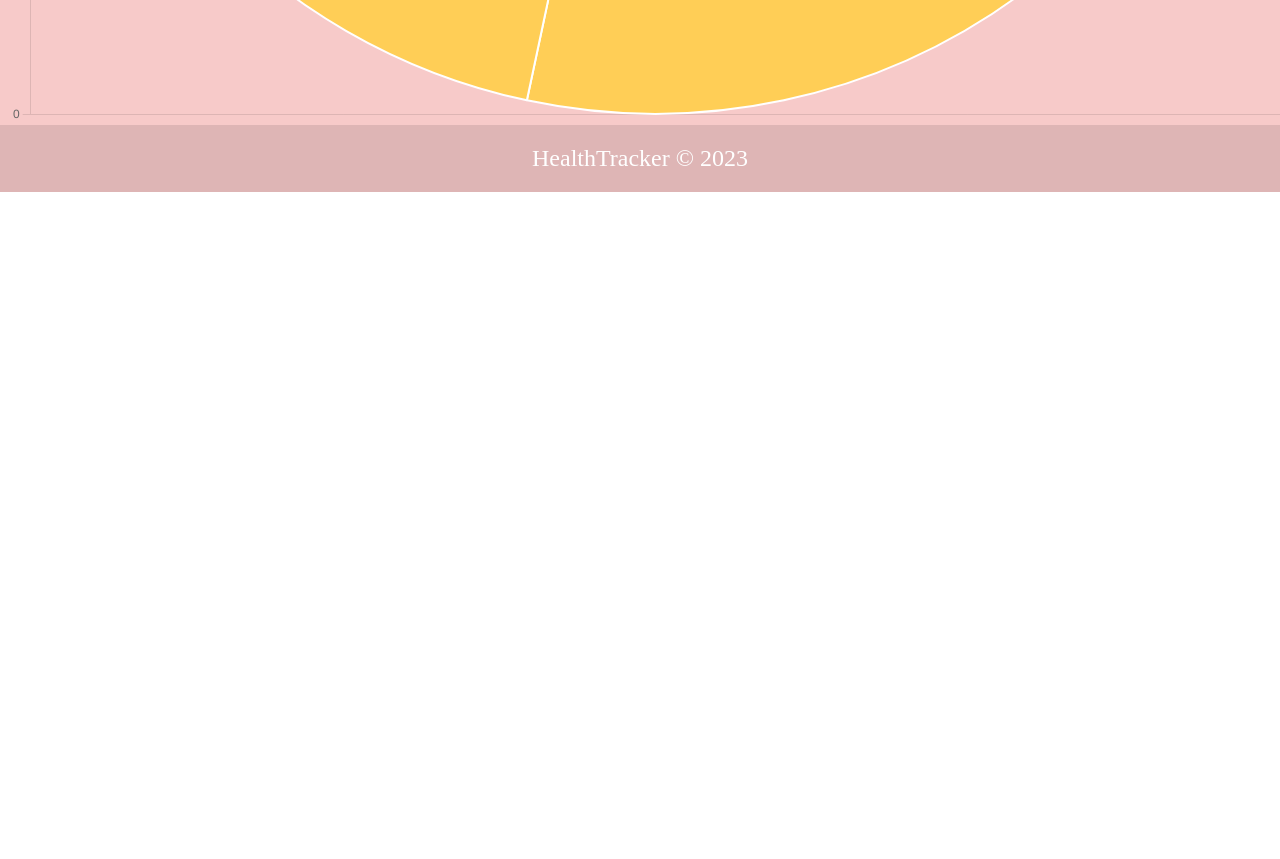
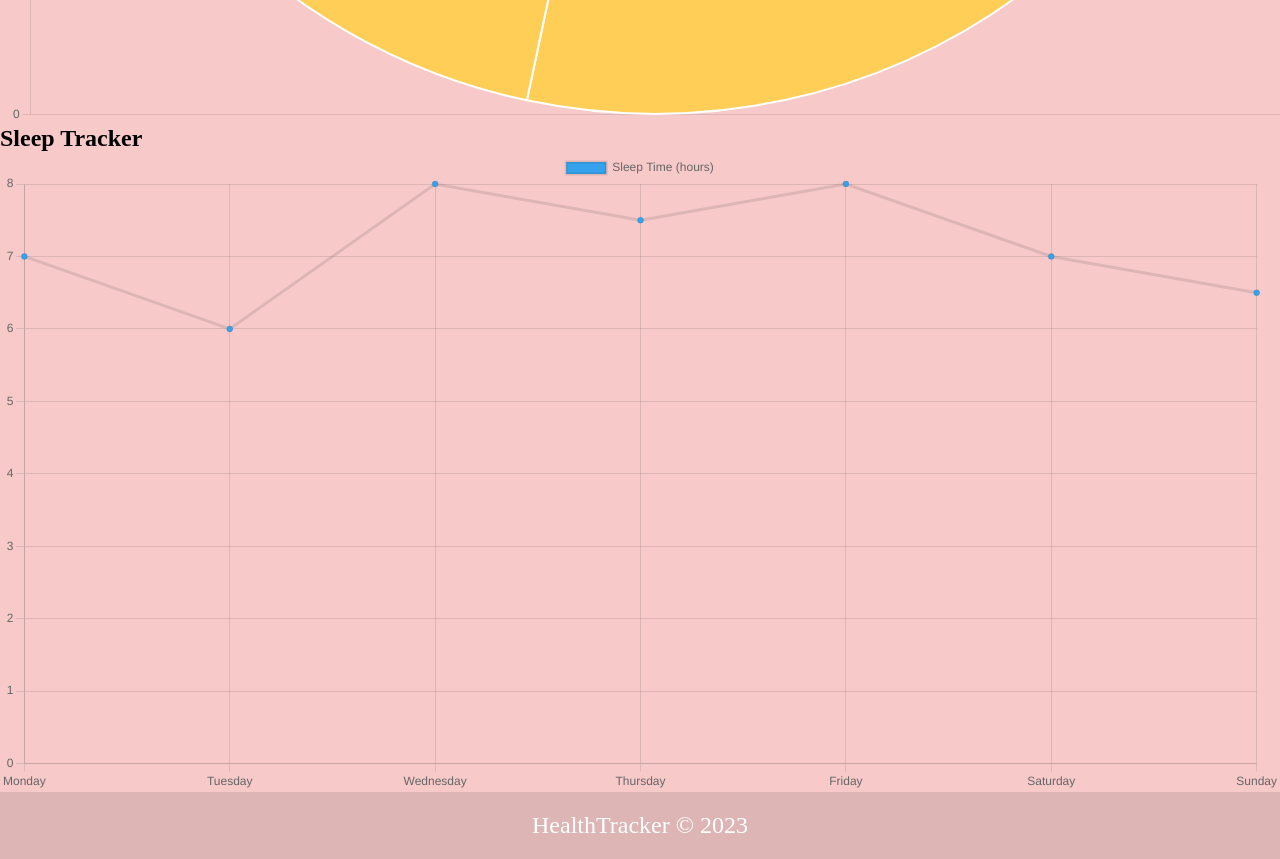
Before and after one commit to Estif017/better-life, a React (Create React App) app: page /dashboard in a window 1280 px wide. Shown: the part 2680-3539 px from the top of the page. Before the commit the page ends 2872 px from the top, so only its background shows below. Built offline with nearby package versions, Linux system fonts and the light colour scheme.

Commit message:
added sleep traking chart

```diff
--- /dev/null
+++ b/src/components/SleepTrackingChart/SleepTrackingChart.js
@@ -0,0 +1,31 @@
+import React, { useState } from 'react';
+import { Line } from 'react-chartjs-2';
+
+const SleepTrackingChart = ({ options }) => {
+	const [sleepData, setSleepData] = useState({
+		labels: [
+			'Monday',
+			'Tuesday',
+			'Wednesday',
+			'Thursday',
+			'Friday',
+			'Saturday',
+			'Sunday',
+		],
+		datasets: [
+			{
+				label: 'Sleep Time (hours)',
+				data: [7, 6, 8, 7.5, 8, 7, 6.5],
+				backgroundColor: '#36a2eb',
+			},
+		],
+	});
+	return (
+		<div>
+			<h2>Sleep Tracker</h2>
+			<Line data={sleepData} options={options} />
+		</div>
+	);
+};
+
+export default SleepTrackingChart;
--- /dev/null
+++ b/src/components/SleepTrackingChart/index.js
@@ -0,0 +1 @@
+export { default } from './SleepTrackingChart';
--- a/src/components/index.js
+++ b/src/components/index.js
@@ -3,3 +3,4 @@ export { default as Footer } from './Footer';
 export { default as FoodChart } from './FoodChart';
 export { default as ExerciseChart } from './ExerciseChart';
 export { default as WaterDataChart } from './WaterDataChart';
+export { default as SleepTrackingChart } from './SleepTrackingChart';
--- a/src/pages/Dashboard/Dashboard.js
+++ b/src/pages/Dashboard/Dashboard.js
@@ -1,6 +1,11 @@
 import React from 'react';
 import { Chart as ChartJS } from 'chart.js/auto';
-import { ExerciseChart, FoodChart, WaterDataChart } from '../../components';
+import {
+	ExerciseChart,
+	FoodChart,
+	SleepTrackingChart,
+	WaterDataChart,
+} from '../../components';
 
 const Dashboard = () => {
 	const options = {
@@ -16,6 +21,7 @@ const Dashboard = () => {
 			<FoodChart options={options} />
 			<ExerciseChart options={options} />
 			<WaterDataChart options={options} />
+			<SleepTrackingChart options={options} />
 		</div>
 	);
 };
```
